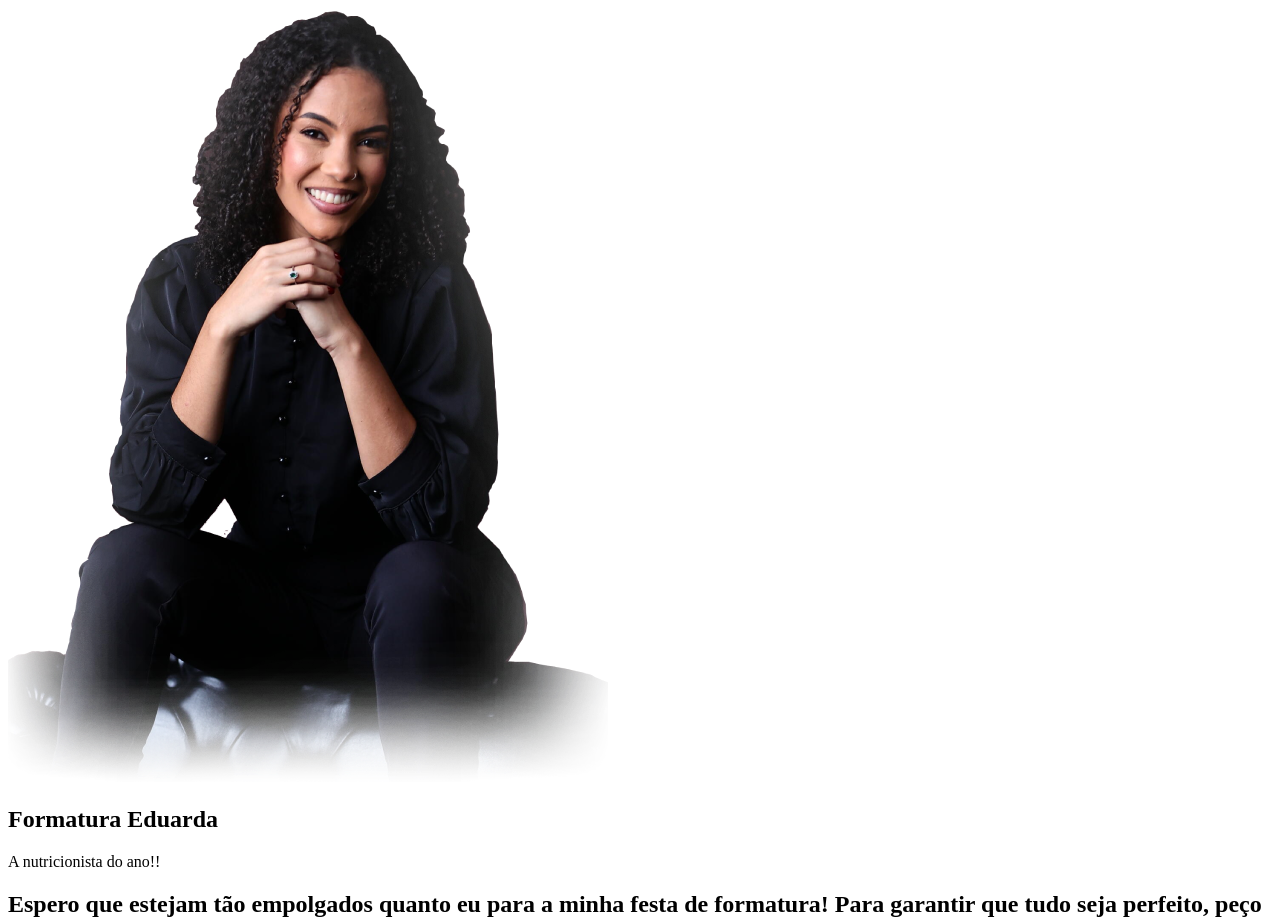
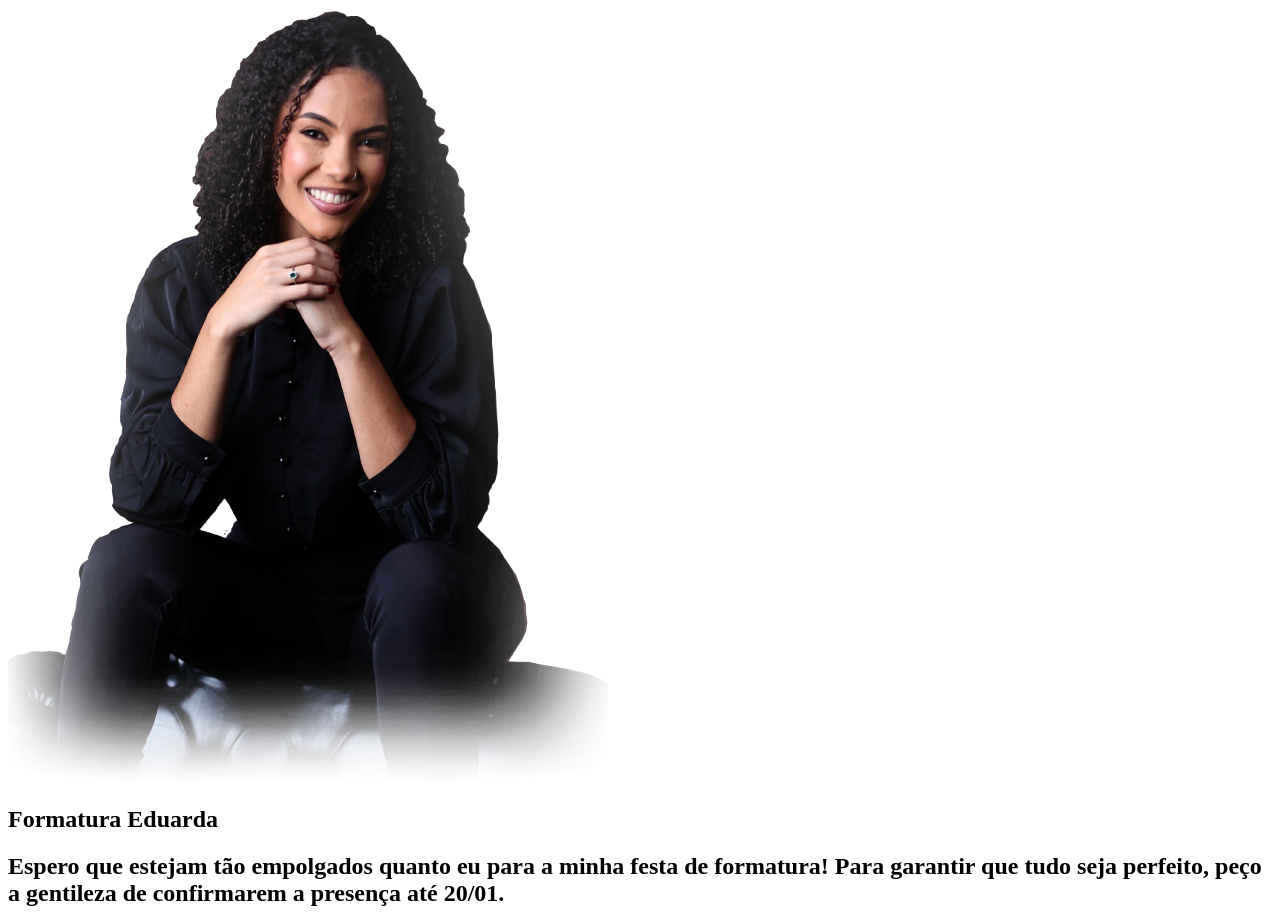
Before and after one commit to matheustxr/formatura, a React (Vite) app: page / in a window 1280 px wide. Shown: the top 921 px of the page. Built offline with nearby package versions, Linux system fonts and the light colour scheme; the HTML template or start-up script is replaced by a standard one.

Commit message:
faixa retirada

```diff
--- a/src/components/section1/Index.tsx
+++ b/src/components/section1/Index.tsx
@@ -20,7 +20,7 @@ export default function Section1() {
             <h1 className="mb-5 text-[60px] md:text-[115px] leading-[75px] md:leading-[100px] font-bold text-white text-center lg:text-start">
               Formatura Eduarda
             </h1>
-            <span className='w-full text-[20px] font-normal text-center  text-white border-[2px] rounded-xl'>A nutricionista do ano!!</span>
+            {/*<span className='w-full text-[20px] font-normal text-center  text-white border-[2px] rounded-xl'>A nutricionista do ano!!</span>*/}
           </div>
           <h2 className="mt-4 font-semibold text-white text-center md:text-start mb-10 md:text-[20px]">
             Espero que estejam tão empolgados quanto eu para a minha festa de formatura! Para garantir que tudo seja perfeito, peço a gentileza de confirmarem a presença até 20/01.
```
